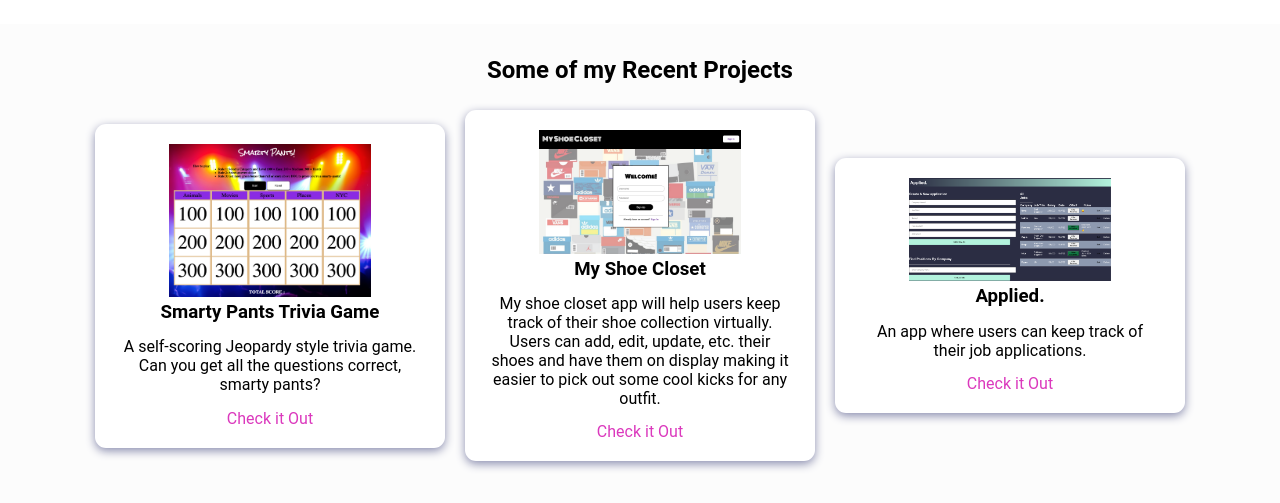
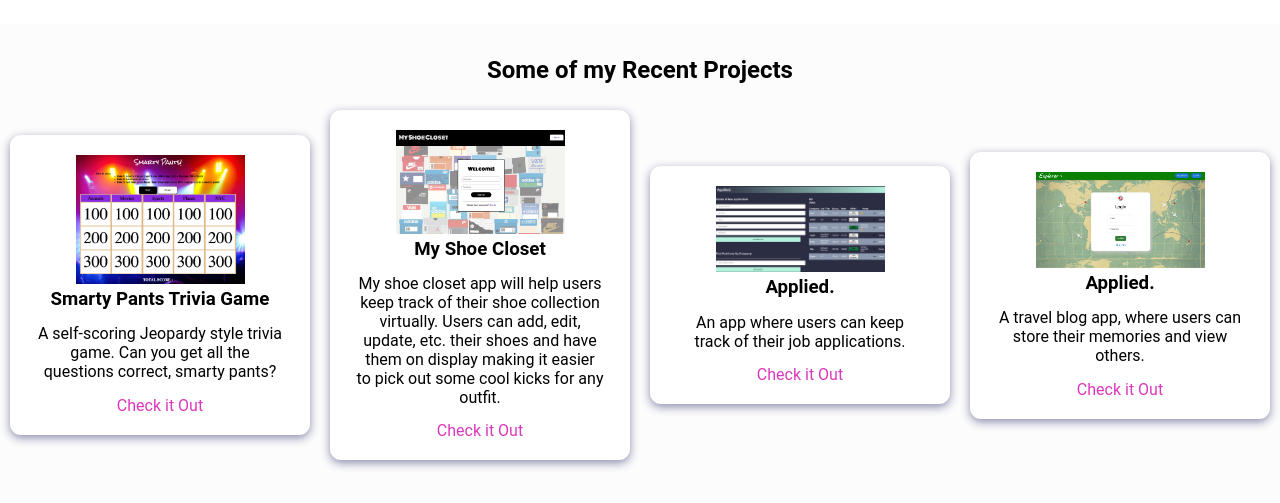
Before and after one commit to joyphillip/Dev-Portfolio, a plain HTML site: page index.html in a window 1280 px wide. Shown: the part 1313-1816 px from the top of the page. Drawn offline with nearby package versions, Linux system fonts and the light colour scheme; files whose address does not match are found by name.

Commit message:
Added Explorer to projects section

```diff
--- a/index.html
+++ b/index.html
@@ -150,6 +150,19 @@
             </p>
             <a href="https://applied-frontend-22.herokuapp.com/" target="_blank" class="project-link">Check it Out</a>
           </div>
+          <div class="project-container project-card">
+            <img
+              src="portfolio/images/Explorer.png"
+              alt="applied"
+              loading="lazy"
+              class="project-pic"
+            />
+            <h3 class="project-title">Applied.</h3>
+            <p class="project-details">
+              A travel blog app, where users can store their memories and view others.
+            </p>
+            <a href="https://explorer-frontend-22.herokuapp.com/auth" target="_blank" class="project-link">Check it Out</a>
+          </div>
 
           <!-- Contact section -->
     <!-- <section class="contact" id="contact">
```
Also changed, not shown: portfolio/images/Explorer.png (added).
